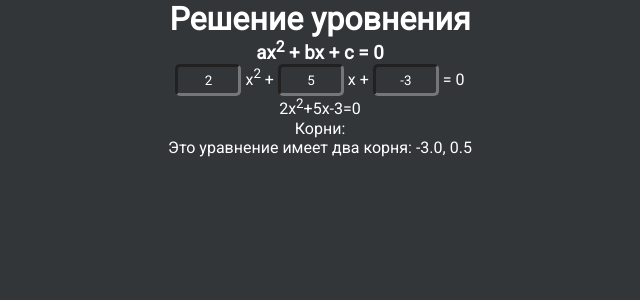
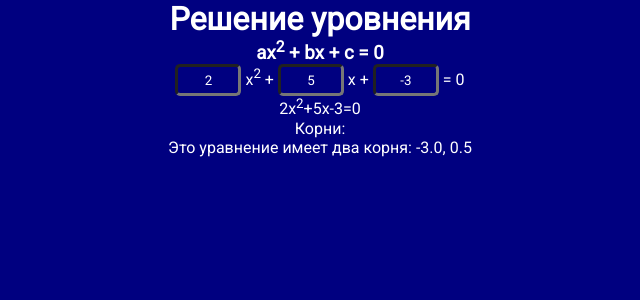
Before and after one commit to Zhannet97/cloudcloud, a Flask app: page / in a window 1280 px wide. Shown: the top 300 px of the page, without its empty margins (320-960 px from the left). Run offline with Flask 2, Linux system fonts and the light colour scheme.

Commit message:
Update style.css

```diff
--- a/static/css/style.css
+++ b/static/css/style.css
@@ -1,5 +1,5 @@
 * {
-	background: #323639;
+	background: #000080;
     color: white;
 	margin: 0;
 	padding: 0;
```
